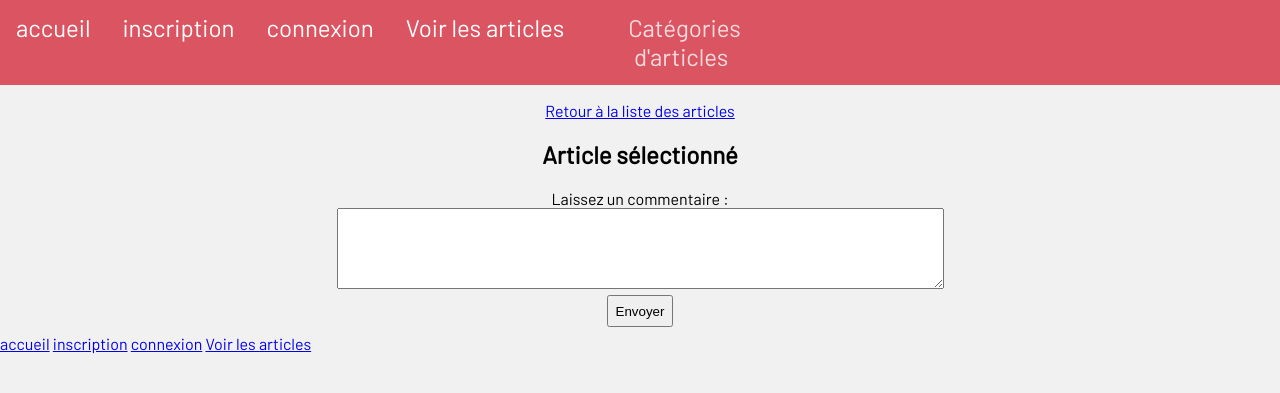
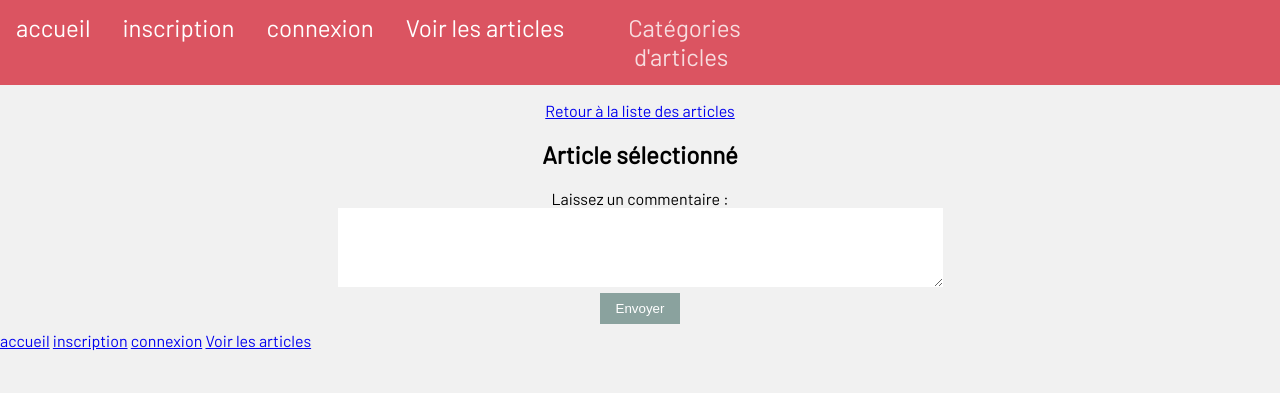
Before and after one commit to cecile-wojnowski/blog, a PHP site: page /article.php?id=1 in a window 1280 px wide. Shown: the part 275-668 px from the top of the page. Run offline with PHP 8.4, Linux system fonts and the light colour scheme; data that the repository does not hold is empty.

Commit message:
CSS textarea et bouton - Article

```diff
--- a/article.php
+++ b/article.php
@@ -86,7 +86,7 @@
           </div>
 
           <div class="submit_commentaire">
-            <input type="submit" value="Envoyer">
+            <input id="bouton_commentaire" type="submit" value="Envoyer">
           </div>
         </form>
       </div>
--- a/form.css
+++ b/form.css
@@ -16,6 +16,24 @@ textarea{
   display: block;
   margin-left:auto;
   margin-right:auto;
+  border: none;
+  background: none;
+  background-color: white;
+}
+textarea:focus{
+  outline: none;
+}
+#bouton_commentaire{
+  text-decoration: none;
+  padding: 8px 16px;
+  background-color: #8AA29E;
+  color:white;
+  border:none;
+  cursor:pointer;
+}
+#bouton_commentaire:hover{
+  background-color: #ddd;
+  color: black;
 }
 
 /* Set a style for all buttons */
```
